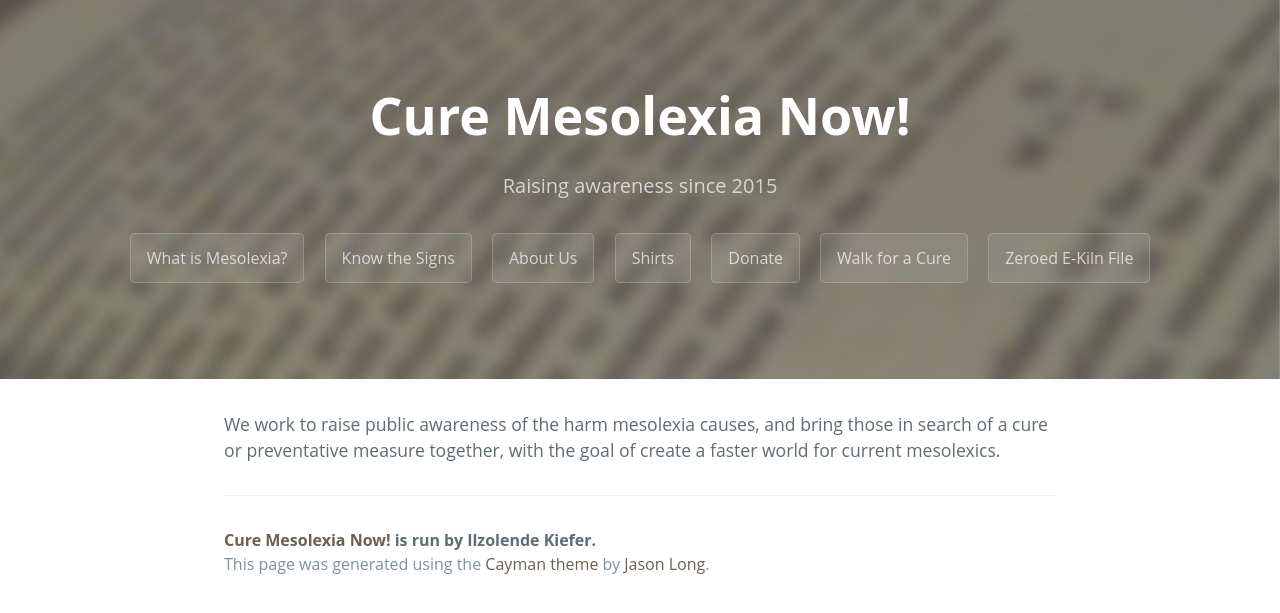
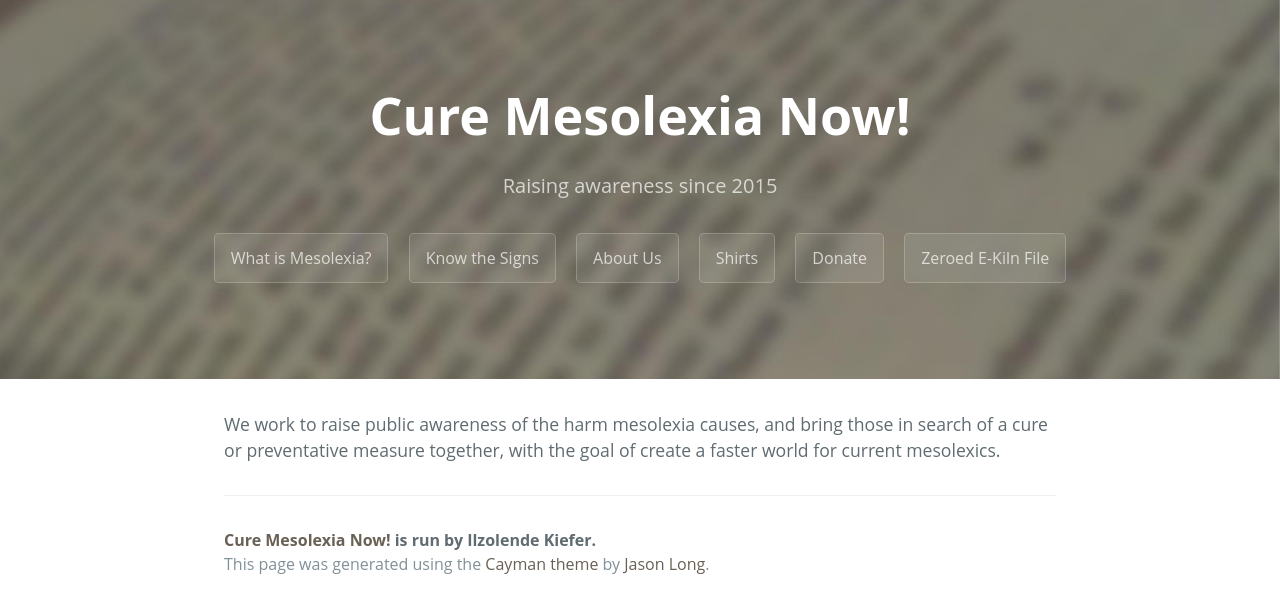
Before and after one commit to ilzolende/ilzolende.github.io, a Jekyll site: the page built from mesolexia/index.md, in a window 1280 px wide, cut to the strip 104-717 px from the top of the page. Built offline with Jekyll 4.4.1, drawn with Linux system fonts in a browser that asks for light colours.

Commit message:
removed walk link

```diff
--- a/_layouts/mesolexia.html
+++ b/_layouts/mesolexia.html
@@ -16,7 +16,7 @@
         <a class="btn" href="/mesolexia/about/">About Us</a>
         <a class="btn" href="/mesolexia/shirts/">Shirts</a>
         <a class="btn" href="/mesolexia/donate/">Donate</a>
-        <a class="btn" href="#">Walk for a Cure</a>
+        <!-- <a class="btn" href="#">Walk for a Cure</a> -->
         <a class="btn" href="/">Zeroed E-Kiln File</a>
     </nav>
     </header>
```
